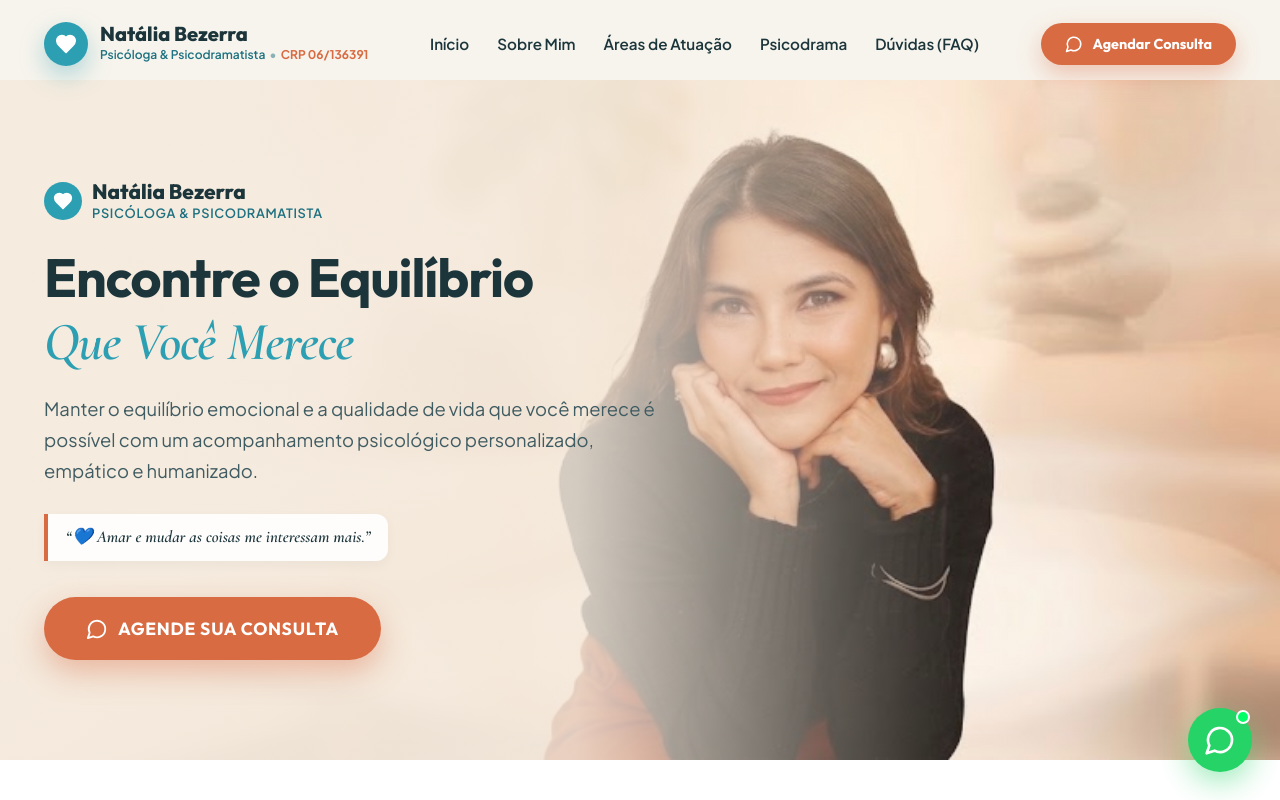
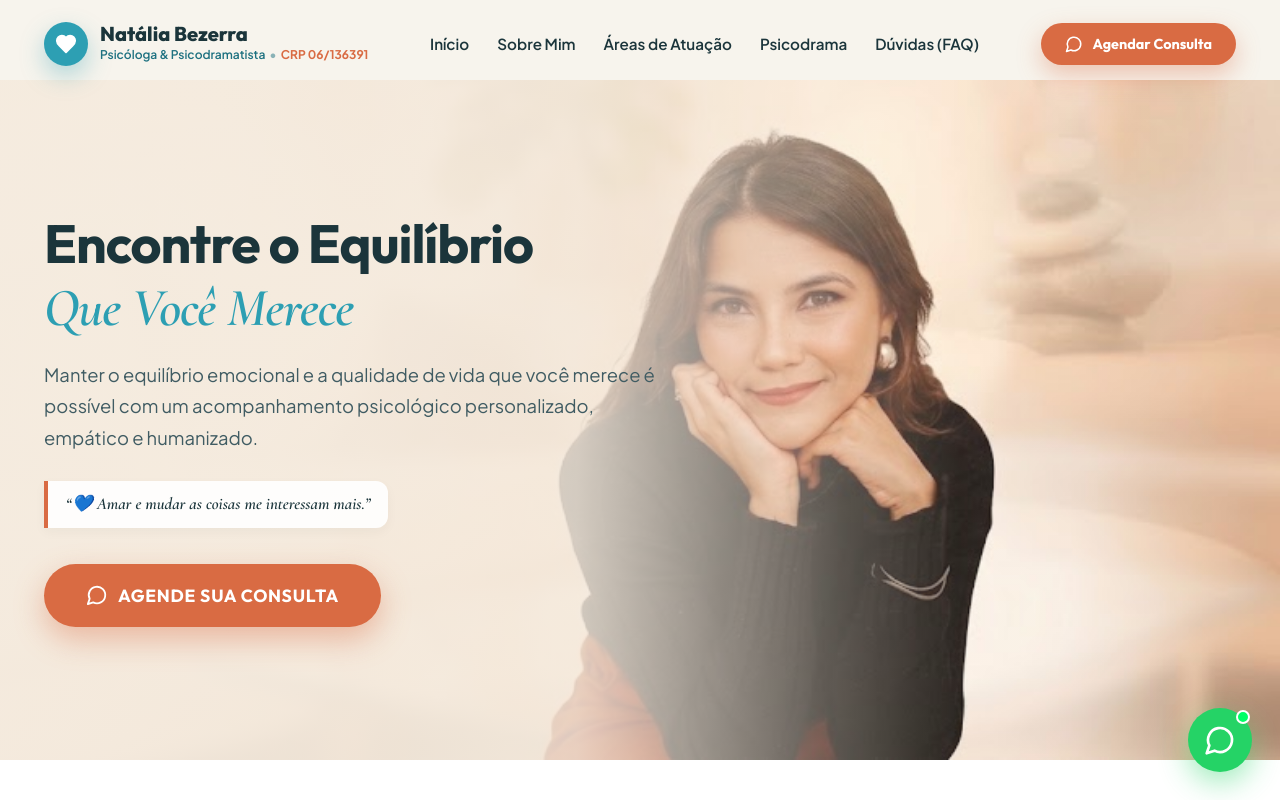
Before and after one commit to fadevatz/17-09-NATALIA, a React (Vite) app: page / in a window 1280 px wide. Shown: the top 800 px of the page. Built offline with nearby package versions, Linux system fonts and the light colour scheme.

Commit message:
fix: removido o bloco Natália Bezerra Psicóloga & Psicodramatista do Hero

```diff
--- a/src/components/Hero.jsx
+++ b/src/components/Hero.jsx
@@ -57,32 +57,6 @@ export default function Hero({ onOpenBooking }) {
         }}
       >
         <div style={{ maxWidth: '620px' }}>
-          {/* Logo / Brand Title */}
-          <div style={{ display: 'flex', alignItems: 'center', gap: '10px', marginBottom: '24px' }}>
-            <div
-              style={{
-                width: '38px',
-                height: '38px',
-                borderRadius: '50%',
-                backgroundColor: 'var(--teal-primary)',
-                display: 'flex',
-                alignItems: 'center',
-                justifyContent: 'center',
-                color: '#FFFFFF',
-              }}
-            >
-              <Heart size={20} fill="#FFFFFF" />
-            </div>
-            <div>
-              <div style={{ fontFamily: 'var(--font-heading)', fontWeight: 800, fontSize: '1.3rem', color: 'var(--petrol-dark)', lineHeight: 1.1 }}>
-                Natália Bezerra
-              </div>
-              <div style={{ fontSize: '0.8rem', color: 'var(--teal-dark)', fontWeight: 600, letterSpacing: '0.05em', textTransform: 'uppercase' }}>
-                Psicóloga & Psicodramatista
-              </div>
-            </div>
-          </div>
-
           {/* Main Title */}
           <h1
             style={{
```
